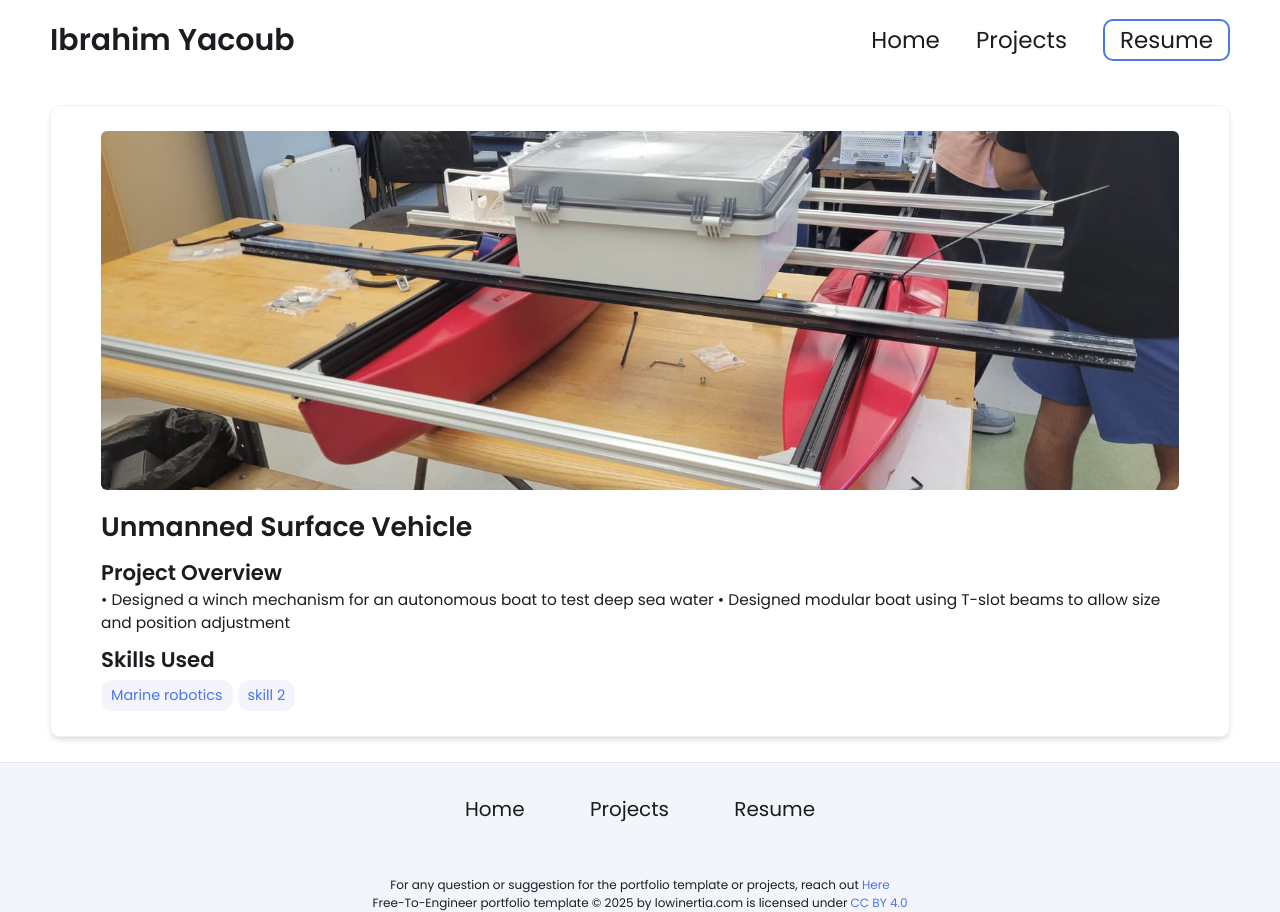
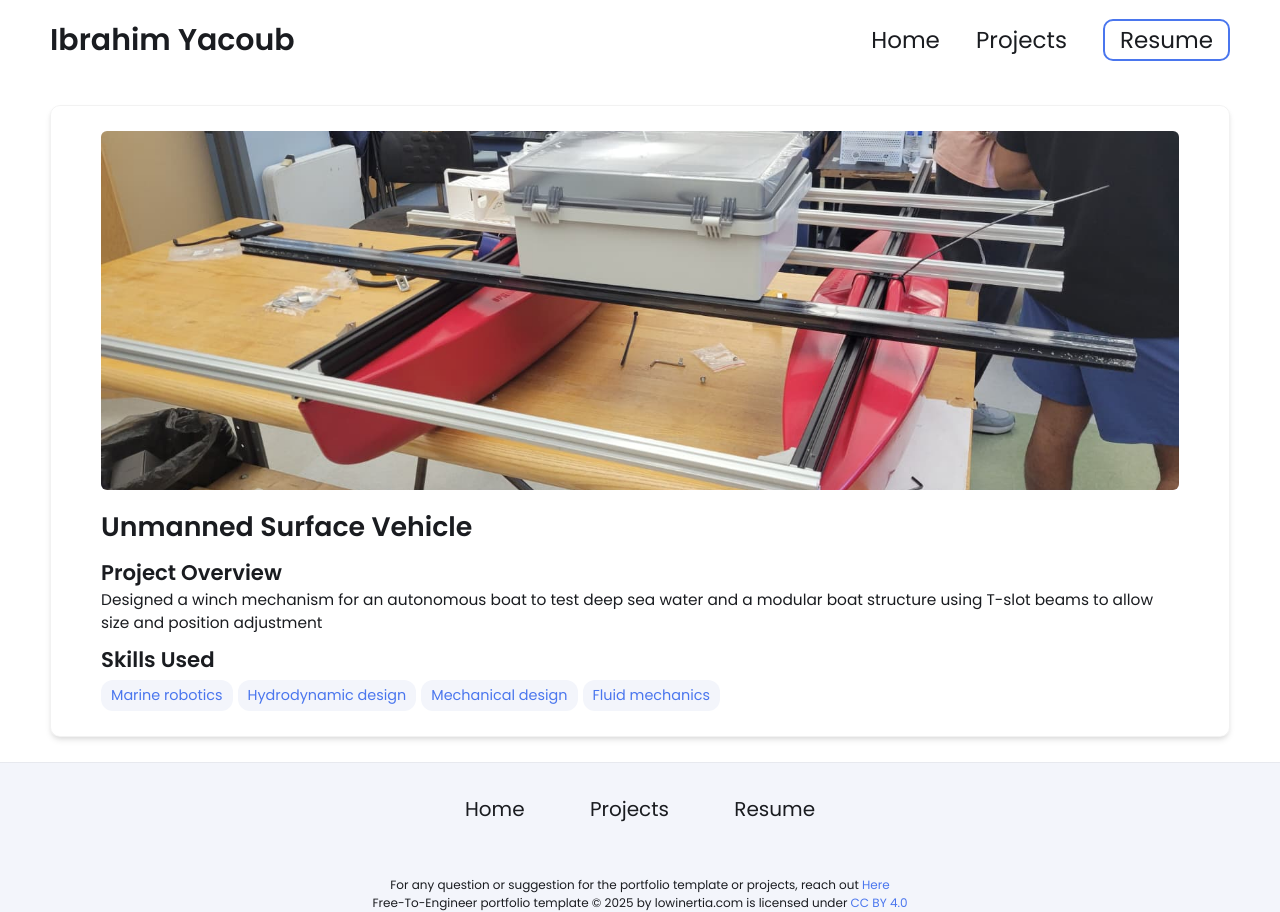
Before and after one commit to barhomzy8/barhomzy8.github.io, a Jekyll site: the page built from _projects/Unmanned Surface Vehicle/index.md, in a window 1280 px wide. Built offline with Jekyll 4.4.1, drawn with Linux system fonts in a browser that asks for light colours.

Commit message:
Update index.md

```diff
--- a/_projects/Unmanned Surface Vehicle/index.md
+++ b/_projects/Unmanned Surface Vehicle/index.md
@@ -1,11 +1,12 @@
 ---
 layout: post
 title: Unmanned Surface Vehicle
-description:  •	Designed a winch mechanism for an autonomous boat to test deep sea water
-              •	Designed modular boat using T-slot beams to allow size and position adjustment
+description:  Designed a winch mechanism for an autonomous boat to test deep sea water and a modular boat structure using T-slot beams to allow size and position adjustment
 
 skills:
 - Marine robotics
-- skill 2
+- Hydrodynamic design
+- Mechanical design
+- Fluid mechanics
 main-image: /WhatsApp Image 2026-09-19 at 7.13.34 PM.jpeg
 ---
```
